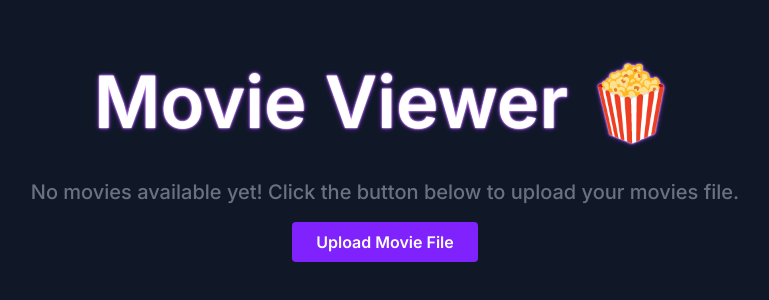
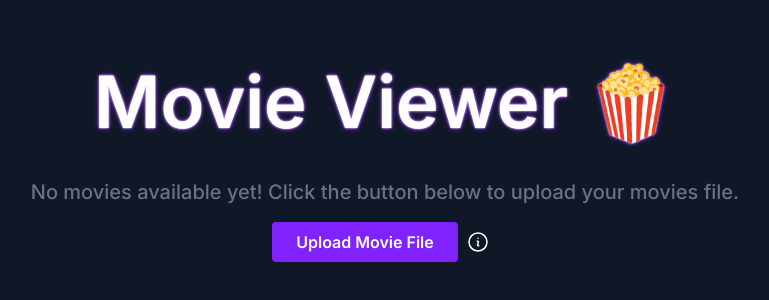
Before and after one commit to basbenja/IMDB-Movie-Viewer, a React (Vite) app in the folder frontend/: page / in a window 1280 px wide. Shown: the part 228-528 px from the top of the page, without its empty margins (255-1024 px from the left). Built offline with nearby package versions, Linux system fonts and the light colour scheme; a web font is replaced by a local one.

Commit message:
feat: added information next to file upload button

```diff
--- a/frontend/src/components/FileUploader.jsx
+++ b/frontend/src/components/FileUploader.jsx
@@ -1,4 +1,5 @@
 import axios from "axios";
+import { InformationCircleIcon } from "@heroicons/react/24/outline";
 import { useRef, useState } from "react";
 
 function FileUploader({ onUploadSucess }) {
@@ -38,13 +39,22 @@ function FileUploader({ onUploadSucess }) {
 
 
   return (
-    <div className="flex flex-col items-center space-y-4">
+    <div className="flex flex-row items-center space-y-4">
       <button
-        className="cursor-pointer px-6 py-2 bg-violet-600 text-white font-semibold rounded hover:bg-violet-400 transition"
+        className="cursor-pointer px-6 py-2 bg-violet-600 text-white font-semibold
+        rounded hover:bg-violet-400 transition mr-2"
         onClick={handleClick}
       >
         {loading ? "Uploading..." : "Upload Movie File"}
       </button>
+
+      <div className="relative group mr-2">
+        <InformationCircleIcon className="h-6 w-6 text-white cursor-pointer" />
+        <div className="absolute left-full top-1/2 -translate-y-1/2 ml-2 w-64 bg-white text-gray-800 text-sm px-4 py-2 rounded shadow-lg opacity-0 group-hover:opacity-100 transition-opacity duration-200 z-10">
+          For now, we only accept CSV files that must have the columns <br />
+          <strong>title, year, genre, description</strong>
+        </div>
+      </div>
 
       {loading && (
         <div className="animate-spin rounded-full h-6 w-6 border-4 border-t-transparent border-white"></div>
```
